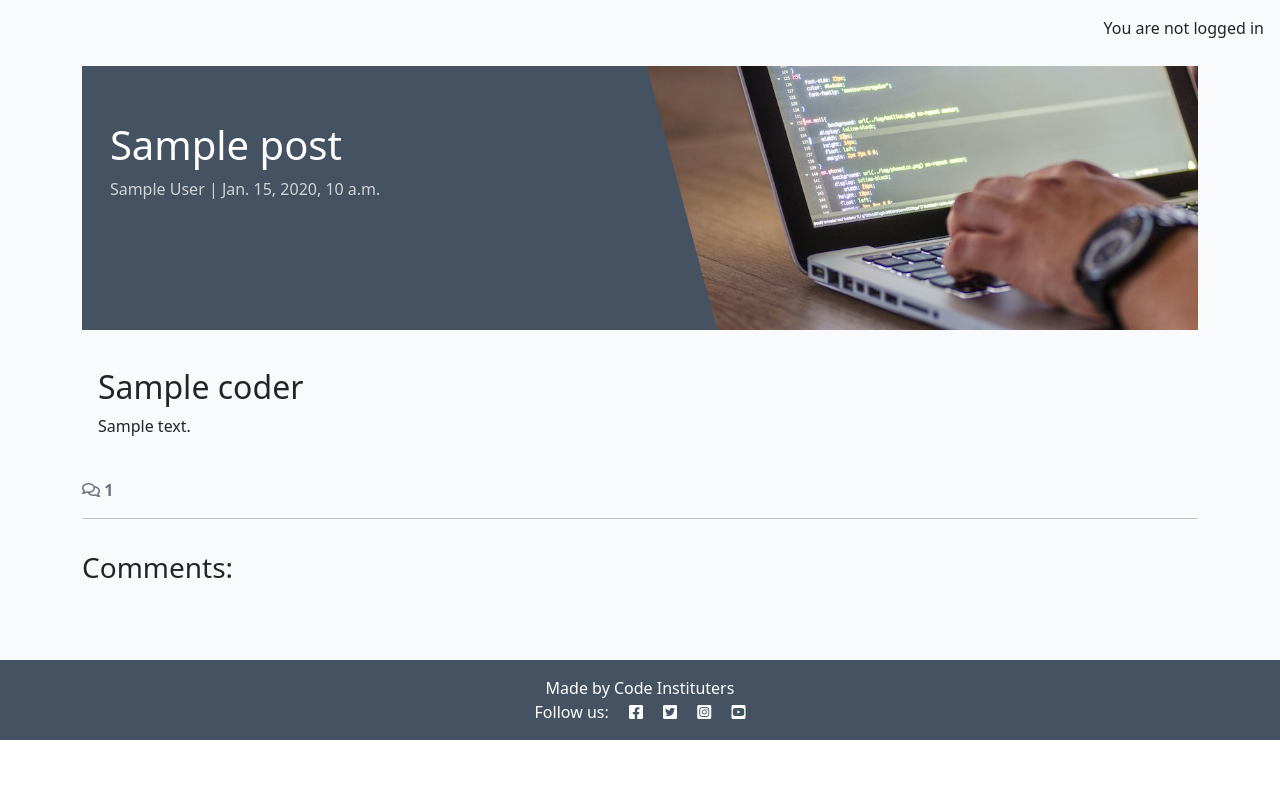
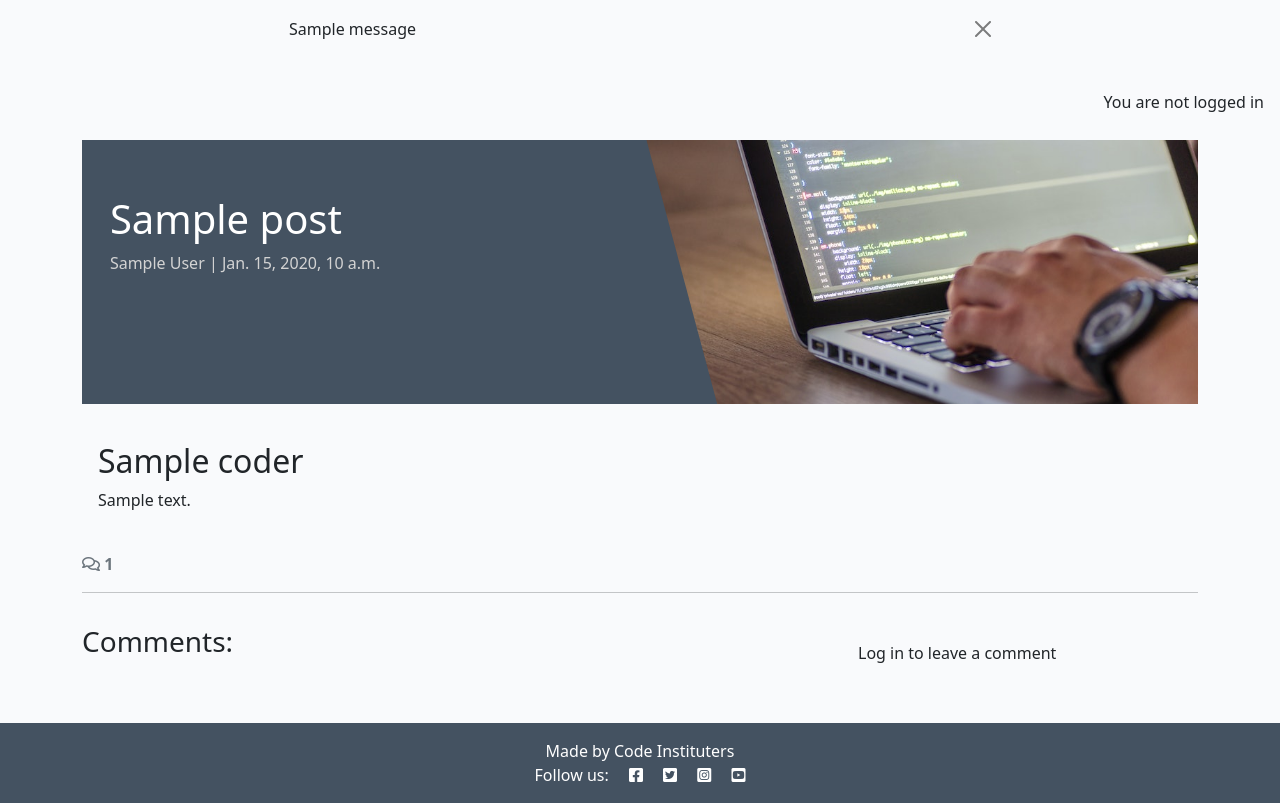
Before and after one commit to jordancrouch/django-blog, a Django app: template blog/templates/blog/post_detail.html in a window 1280 px wide. Shown: the part 60-863 px from the top of the page. Before the commit the page ends 800 px from the top, so only its background shows below. Run offline with Django 4.2, Linux system fonts and the light colour scheme; the template is opened without the code that fills it: most values are stand-ins (such as "Sample title", 1, 10 or a date in 2020); one stand-in notice (Sample message) is shown; some libraries are stand-ins or nearby versions.

Commit message:
Feat: add comments to a post

```diff
--- a/blog/templates/blog/post_detail.html
+++ b/blog/templates/blog/post_detail.html
@@ -1,7 +1,8 @@
 {% extends 'base.html' %}
+{% load static %}
+{% load crispy_forms_tags %}
+
 {% block content %}
-{% load static %}
-
 <div class="masthead">
   <div class="container">
     <div class="row g-0">
@@ -71,6 +72,24 @@
         {% endfor %}
       </div>
     </div>
+    <!-- Creating New Comments -->
+    <div class="col-md-4 card mb-4 mt-3">
+      <div class="card-body">
+        {% if user.is_authenticated %}
+        <h3>Leave a comment:</h3>
+        <p>Posting as: {{ user.username }}</p>
+        <form id="commentForm" method="post"
+          style="margin-top: 1.3em;">
+          {{ comment_form | crispy }}
+          {% csrf_token %}
+          <button id="submitButton" type="submit"
+            class="btn btn-signup btn-lg">Submit</button>
+        </form>
+        {% else %}
+        <p>Log in to leave a comment</p>
+        {% endif %}
+      </div>
+    </div>
   </div>
 </div>
 
--- a/requirements.txt
+++ b/requirements.txt
@@ -3,11 +3,13 @@ bleach==6.2.0
 certifi==2025.4.26
 cffi==1.17.1
 charset-normalizer==3.4.2
+crispy-bootstrap5==0.7
 cryptography==44.0.3
 defusedxml==0.7.1
 dj-database-url==0.5.0
 Django==4.2.20
 django-allauth==0.57.2
+django-crispy-forms==2.4
 django-summernote==0.8.20.0
 gunicorn==20.1.0
 idna==3.10
--- a/templates/base.html
+++ b/templates/base.html
@@ -120,7 +120,21 @@
         </div>
       </div>
     </nav>
-
+    <!-- displaying Django messages -->
+    <div class="container">
+      <div class="row">
+        <div class="col-md-8 offset-md-2">
+          {% for message in messages %}
+          <div class="alert {{ message.tags }} alert-dismissible
+            fade show" id="msg" role="alert">
+            {{ message | safe }}
+            <button type="button" class="btn-close"
+              data-bs-dismiss="alert" aria-label="Close"></button>
+          </div>
+          {% endfor %}
+        </div>
+      </div>
+    </div>
     <main class="flex-shrink-0 main-bg">
       <p class="text-end m-3">
       {% if user.is_authenticated %}
```
Also changed, not shown: blog/forms.py (added, +9 -0 lines), blog/views.py (+16 -0 lines), codestar/settings.py (+6 -1 lines).
